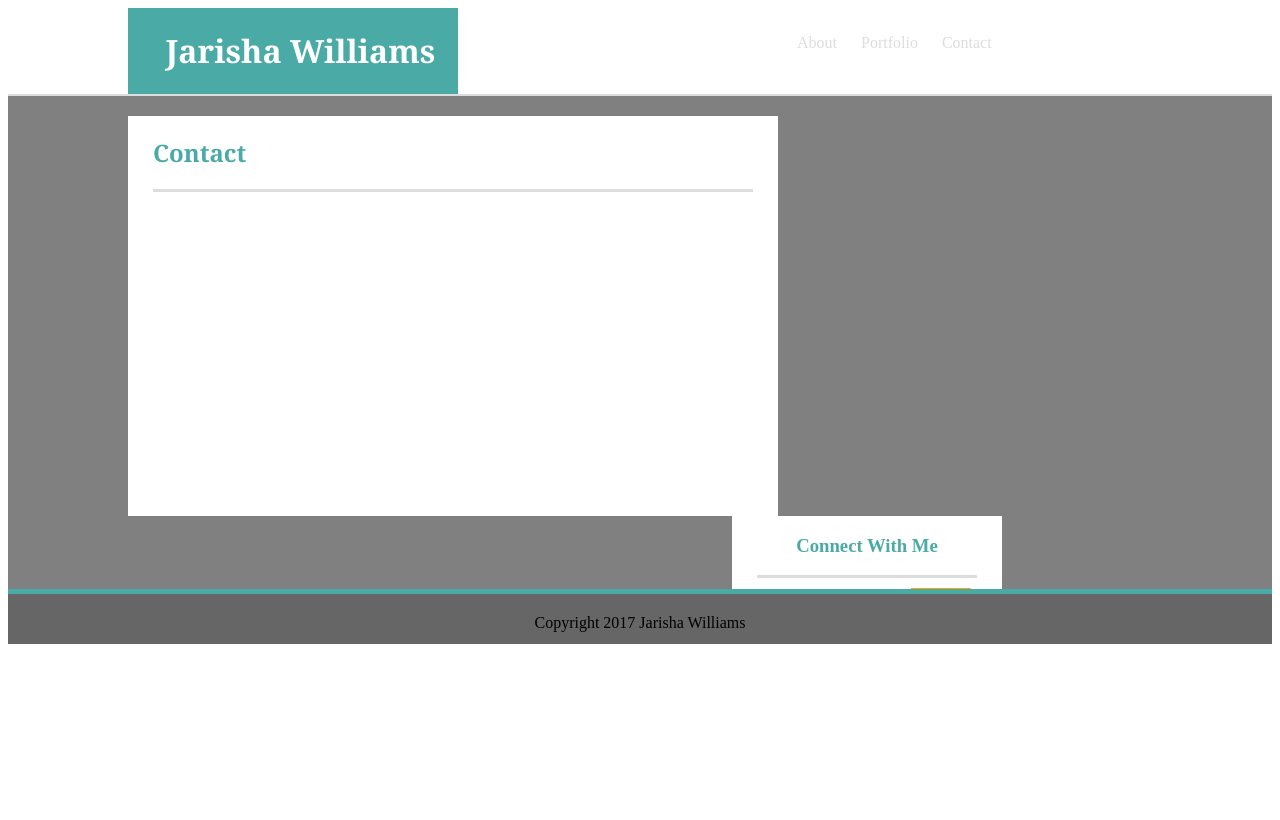
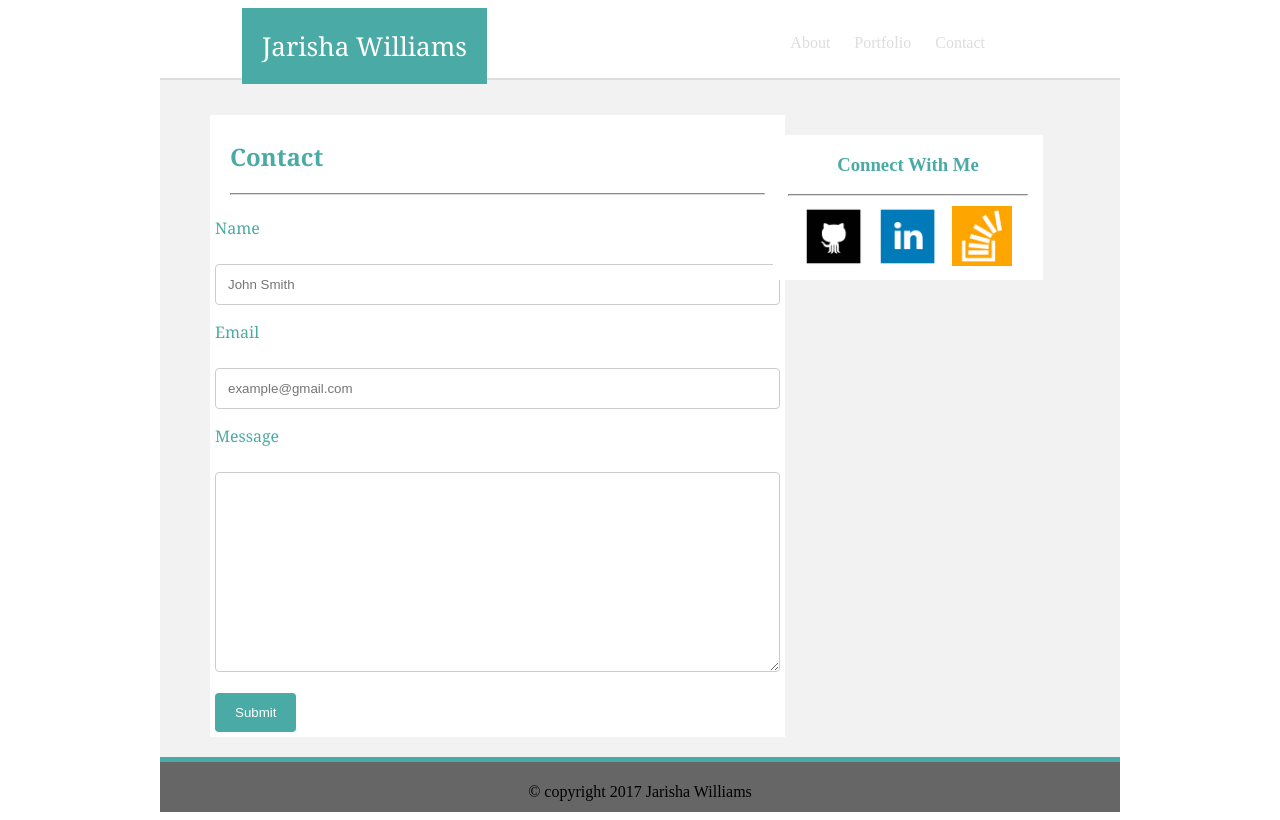
Before and after one commit to jarishaw/Basic-Portfolio, a plain HTML site: page contact.html in a window 1280 px wide. Drawn offline with Linux system fonts and the light colour scheme.

Commit message:
changed much of the code to each file

```diff
--- a/assets/css/style.css
+++ b/assets/css/style.css
@@ -4,90 +4,97 @@
  }
 
 header{
-	background-color: #4aaaa5;
-	width: 330px;
-	float: left;
-	margin-left: 120px;
+	margin: 0px;
 	padding: 0px;
-	text-align: center;
-}
-
-h1{
-	color: white;
-	font-family: "Georgia", Times, "Times New Roman", serif;
-	margin-left: 15px;
+	margin: 0px 150px 0px 150px;
 
 }
 
-#menu{
-	width: 400px;
+#flname{
+	background-color: #4aaaa5;
+	font-family: Georgia, Times, "Times New Roman", serif;
+	color: white;
+	padding: 20px;
+	margin-left: 84px;
+	font-size: 26px;
+	position: absolute;
+}
+
+.menu{
+	color: #dddddd;
+	position: relative;
 	float: right;
-	margin-right: 125px;
-	color: #dddddd;
+	margin-right: 127px;
+
 }
 
 li{
-	list-style-type: none;
 	display: inline-block;
 	padding: 10px;
+
 }
 
+
 #full{
-	clear: both;
-	overflow: auto;
-	background-color: gray;
-	height: 500px;
+	width: 960px;
+	min-height: 100%;
+	background-color: #F3F2F2;
+	margin: 0 auto;
 	padding: 20px;
 	border-style: solid;
 	border-bottom-color: #4aaaa5;
 	border-top-color: #dddddd;
 	border-width: 2px 0px 5px 0px;
-	text-align: left;
-
-
+	clear:both;
+	overflow: auto;
 
 }
 
 h2{
-	padding-left: 25px;
+	margin-left: 15px;
+}
+
+
+#me{
+	background-color: #ffffff;
+	width: 575px;
+	font-family: "Georgia", Times, "Times New Roman", serif;
+	color: #4aaaa5;
+	margin: 15px 0px 0px 30px;
+	padding: 10px;
+	float: left;
 
 }
 
-#me{
-	background-color: #ffffff;
+hr{
+	border-width: 1px;
+	margin: 0px 15px 0px 15px;
+	border-color: #dddddd;
+}
+
+#portfolio-img{
+	width: 150px;
+	height: 150px;
 	float: left;
-	height: 400px;
-	width: 650px;
-	margin-left: 100px;
-	font-family: "Georgia", Times, "Times New Roman", serif;
-	text-align: left;
-	color: #4aaaa5;
+	margin: 8px 20px 5px 15px;
+}
 
 
-}
-
-.border{
-	border-bottom-style: solid;
-	border-color: #dddddd;
-	margin: 0px 25px 0px 25px;
-}
-
 .info{
-	color: #777777;
+	font-family: Arial, "Helvetica Neue", Helvetica, sans-serif;
+	color: gray;
 	margin-right: 25px;
 	margin-left: 25px;
-	font-family: "Arial", "Helvetica Neue", Helvetica, sans-serif;
 	line-height: 150%;
 }
 
 aside{
-	background-color: white;
-	float: right;
-	height: 150px;
-	width: 270px;
-	margin-right: 250px;
 	text-align: center;
 	color: #4aaaa5;
+	background-color: #ffffff;
+	width: 270px;
+	float: right;
+	margin: 15px 25px 5px 0px;
 
 }
 
@@ -107,18 +114,104 @@ ul.links li img{
 	padding: 5px;
 }
 
+.footer{
+	background-color: #666666;
+	height: 50px;
+	padding: 5px;
+	text-align: center;
+	clear: both;
+	margin: 0 auto;
+	width: 960px;
 
-#portfolio-img{
+}
+
+#full1{
+	width: 960px;
+	min-height: 100%;
+	background-color: #F3F2F2;
+	margin: 0 auto;
+	padding: 20px;
+	border-style: solid;
+	border-bottom-color: #4aaaa5;
+	border-top-color: #dddddd;
+	border-width: 2px 0px 5px 0px;
+	clear:both;
+	overflow: hidden;
+
+}
+
+#blank-form{
+	background-color: #ffffff;
+	width: 575px;
+	font-family: "Georgia", Times, "Times New Roman", serif;
+	color: #4aaaa5;
+	margin: 15px 0px 0px 30px;
+	padding: 5px;
 	float: left;
-	width: 150px;
-	height: 150px;
-	margin: 25px 20px 5px 0px;
+
+}
+
+input[type=text], select, textarea {
+    width: 100%;
+    padding: 12px;
+    border: 1px solid #ccc;
+    border-radius: 4px;
+    box-sizing: border-box;
+    margin-top: 25px;
+    margin-bottom: 16px;
+    resize: vertical;
+    clear:both;
+}
+
+input[type=submit] {
+    background-color: #4aaaa5;
+    color: white;
+    padding: 12px 20px;
+    border: none;
+    border-radius: 4px;
+    cursor: pointer;
+}
+
+input[type=submit]:hover {
+    background-color: #45a049;
+}
+
+.container {
+    border-radius: 5px;
+    background-color: #f2f2f2;
+    padding: 20px;
+}
+
+.connect{
+	text-align: center;
+	color: #4aaaa5;
+	background-color: #ffffff;
+	width: 270px;
+	float: right;
+	margin: -627px 229px 5px 0px;
+
 }
 
 
-footer{
-	background-color: #666666;
-	height: 50px;
+.menu2{
+	color: #dddddd;
+	position: relative;
+	float: right;
+	margin-right: 127px;
+
+}
+
+#full2{
+	width: 960px;
+	min-height: 100%;
+	background-color: #F3F2F2;
+	margin: 0 auto;
 	padding: 20px;
-	text-align: center;
+	border-style: solid;
+	border-bottom-color: #4aaaa5;
+	border-top-color: #dddddd;
+	border-width: 2px 0px 5px 0px;
+	clear:both;
+	overflow: hidden;
+
 }
--- a/contact.html
+++ b/contact.html
@@ -3,7 +3,7 @@
 
 <head>
 	<meta charset="UTF-8">
-	<title> Basic Portfolio</title>
+	<title> Basic Portfolio of Jarisha Williams</title>
 	<!-- Link CSS -->
 	<link rel="stylesheet" type="text/css" href="assets/css/style.css">
 
@@ -12,32 +12,64 @@
 <body>
 
 	<header>
-		<h1>Jarisha Williams</h1>
+
+		<div id="flname">Jarisha Williams</div>
+
+		<nav class="menu2">
+			<ul>
+				<li>About
+					<a href="index.html"></a>
+				</li>
+
+				<li>Portfolio
+					<a href="portfolio.html"></a>
+				</li>
+
+				<li>Contact
+					<a href="contact.html"></a>
+				</li>
+
+
+			</ul>
+
+		</nav>
+
 	</header>
 
-	<section id="menu">
-		<ul>
-			<li>About</li>
-			<li>Portfolio</li>
-			<li>Contact</li>
 
-		</ul>
-	</section>
-
-	<section id="full">
-		<div id="me">
+	<div id="full1">
+		<div id="blank-form">
 			<p><h2>Contact</h2></p>
 
-			<p class="border"></p>
+			<hr>
+
+			<br>
+
+			<form action="/action_page.php">
+    			<label for="name">Name</label>
+    				<input type="text" id="name" name="name" placeholder="John Smith">
+
+   				<label for="email">Email</label>
+    			<input type="text" id="email" name="email" placeholder="example@gmail.com">
+
+    			<label for="subject">Message</label>
+    			<textarea id="message" name="message" style="height:200px"></textarea>
+
+    			<input type="submit" value="Submit">
+  			</form>
+		</div>
+
+
 
 		</div>
 
-	<aside>
-		<h3>Connect With Me</h3>
+		<aside class="connect">
+			<h3>Connect With Me</h3>
 
-		<p class="border">
+			<hr>
+
 			<ul class="links">
-				<li>
+					<li>
 						<a href="https://github.com/jarishaw">
 							<img id="git" src="assets/images/git.png" alt="Git">
 						</a>
@@ -54,19 +86,18 @@
 					</li>
 
 				</ul>
-			</p>
 
 		</aside>
-	</section>
+
+	</div>
 
 
-	<footer>
-	Copyright 2017 Jarisha Williams
+	<footer class="footer">
+		<p class="copyright">&copy copyright 2017 Jarisha Williams</p>
 	</footer>
 
 
 </body>
 
 
-
 </html>
```
Also changed, not shown: index.html (+35 -22 lines), portfolio.html (+24 -15 lines).
